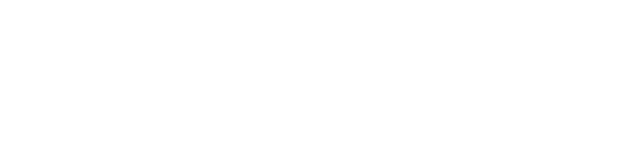
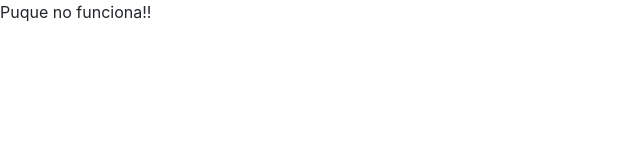
Before and after one commit to Eliiminado/AlbumFotos, a plain HTML site: page index.html in a window 1280 px wide. Shown: the whole page, without its empty margins (0-640 px from the left). Drawn offline with nearby package versions, Linux system fonts and the light colour scheme.

Commit message:
Texto prueba

```diff
--- a/index.html
+++ b/index.html
@@ -14,6 +14,8 @@
 
     </head>
     <body>
-
+       <p>
+           Puque no funciona!!
+       </p>
     </body>
 </html>
```
